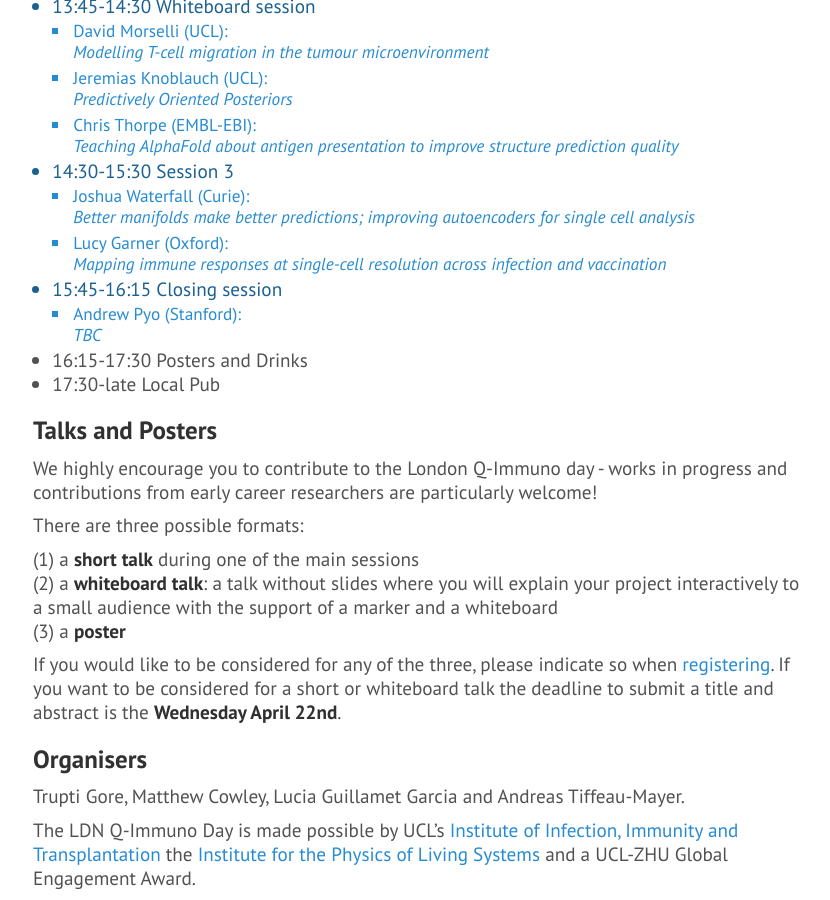
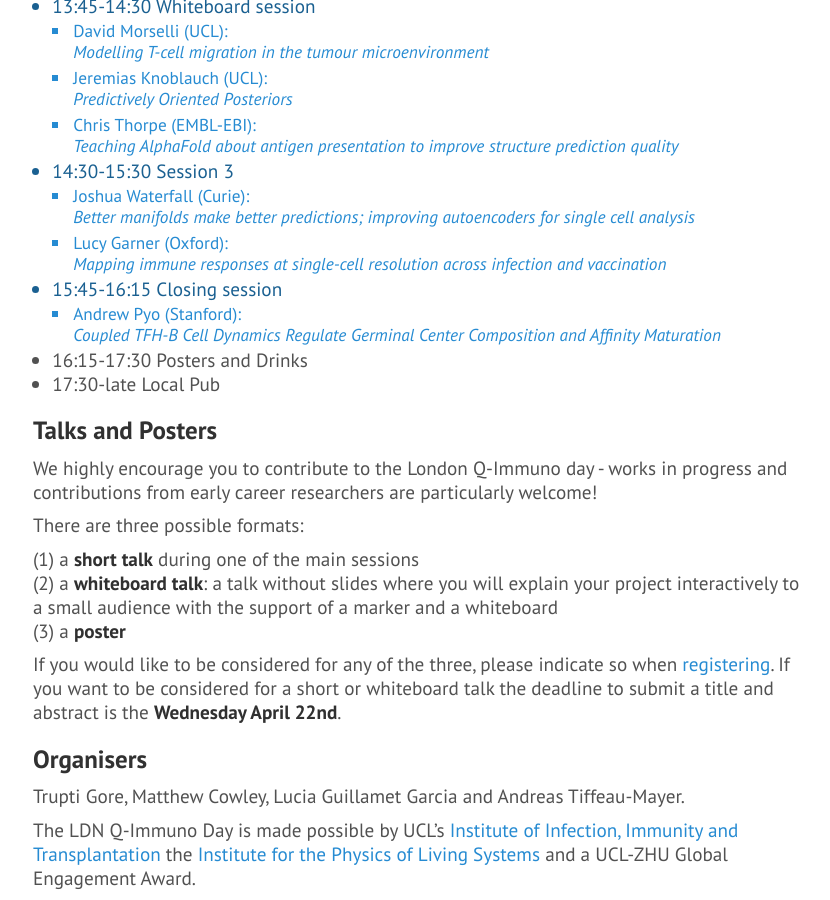
Before and after one commit to andim/andim.github.io, a Jekyll site: the page built from ldnday.md, in a window 1280 px wide and 900 px high, scrolled down 1337 px. Shown: the whole window, without its empty margins (223-1053 px from the left). Built offline with Jekyll 4.4.1, drawn with Linux system fonts in a browser that asks for light colours; nearby versions of some CDN libraries; a script that is not in the unit is left out; part of the change alters nothing that is shown.

Commit message:
andrew abstract

```diff
--- a/ldnday.md
+++ b/ldnday.md
@@ -191,9 +191,9 @@ Chris Thorpe (EMBL-EBI):
 <summary>
 <a href="https://agpyo.github.io/">Andrew Pyo</a> (Stanford):
 <br>
-<em>TBC</em>
+<em>Coupled TFH-B Cell Dynamics Regulate Germinal Center Composition and Affinity Maturation</em>
 </summary>
-<p>TBC</p>
+<p>High-affinity antibody–producing B cells arise through affinity maturation within germinal centers (GCs), guided by T follicular helper (Tfh) cells. Recent studies reveal that these helper cells also undergo antigen-dependent selection, dynamically reshaping their repertoire. Yet, how mutual feedback between the two populations shapes affinity maturation remains unclear. To address this gap, we developed a population dynamics model that captures key Tfh cell properties and their reciprocal interactions with B cells. We find that such reciprocal interactions enforce robust “homeostatic” control of GC composition, maintaining a constant B-to-T cell ratio. Moreover, preferential expansion of high-sensitivity clones prolongs the GC reaction. Together, these findings highlight dynamic reciprocity between B and T cells as a mechanism for stabilizing GC dynamics—a principle that may extend to other adaptive immune processes.</p>
 </details>
 </details>
 - 16:15-17:30 Posters and Drinks
```
